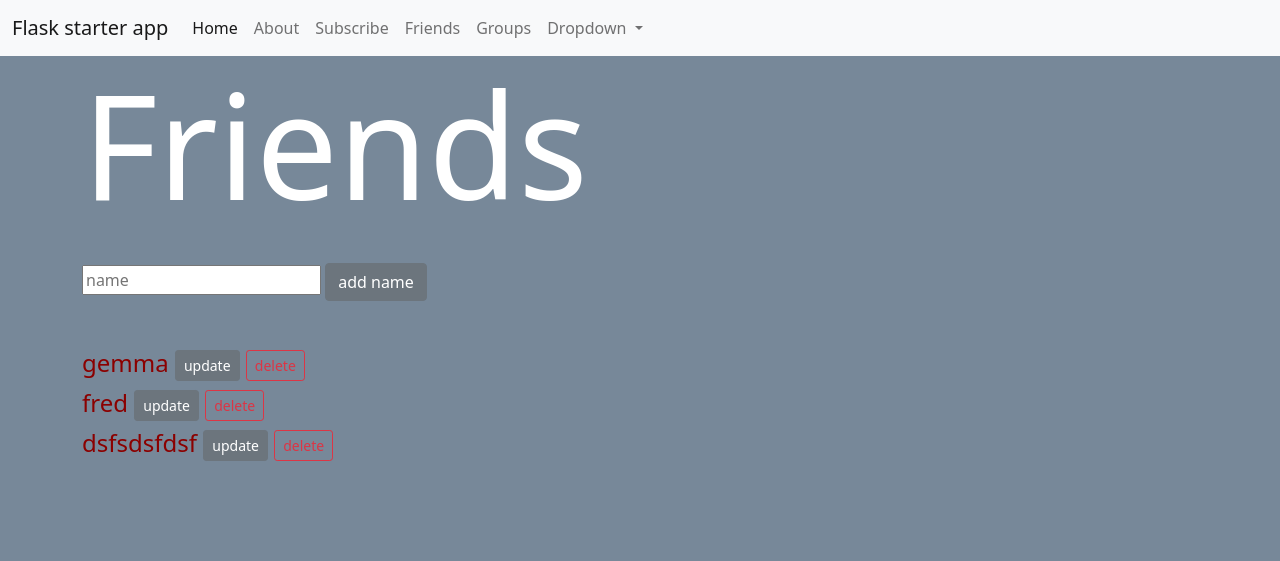
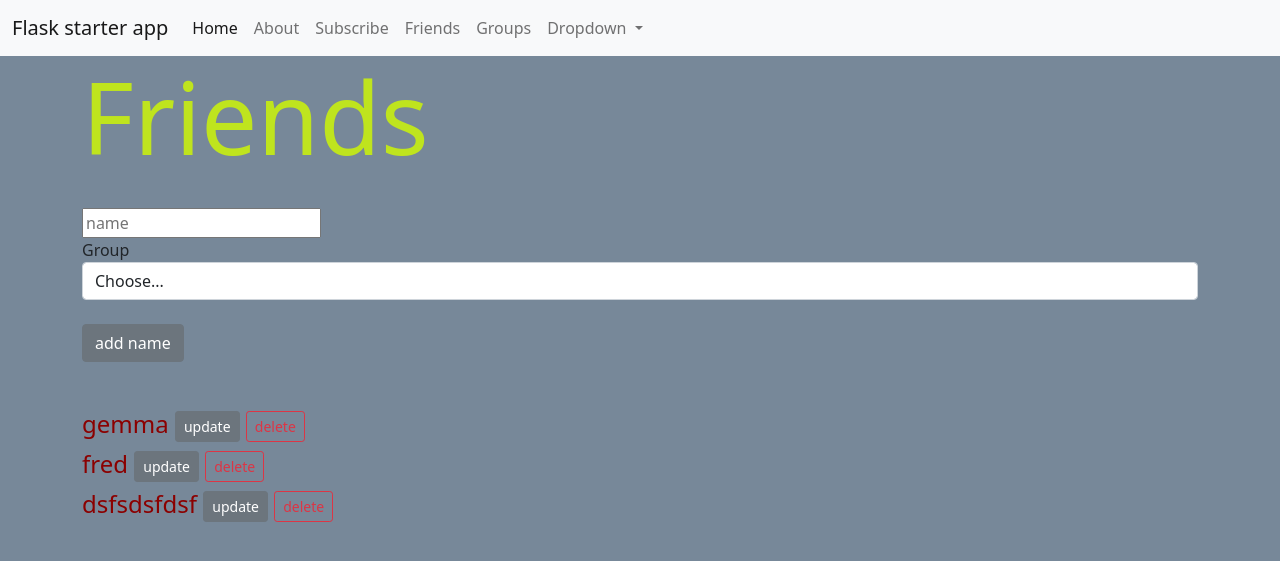
Before and after one commit to nbrown-dsl/flask-codemy-tutorial-series, a Flask app: page /friends/Friends in a window 1280 px wide. Shown: the top 561 px of the page. Run offline with Flask 2, Linux system fonts and the light colour scheme; data comes from the database, SQL or seed files in the repository; both versions use the stored data as it was after the commit.

Commit message:
working adding friend to group

```diff
--- a/app.py
+++ b/app.py
@@ -9,23 +9,28 @@ app.config['SQLALCHEMY_DATABASE_URI'] = 'sqlite:///friends.db'
 db = SQLAlchemy(app)
 
 #create database model
+class Group(db.Model):
+    id = db.Column(db.Integer, primary_key=True)
+    name = db.Column(db.String(200),nullable=False)
+    date_created = db.Column(db.DateTime, default = datetime.utcnow)
+    people = db.relationship('Friend', backref='group', lazy=True)
+
+    #create function to return string when we add something
+    def __repr__(self):
+        return '<Name %r>' % self.id
+
 class Friend(db.Model):
     id = db.Column(db.Integer, primary_key=True)
     name = db.Column(db.String(200),nullable=False)
     date_created = db.Column(db.DateTime, default = datetime.utcnow)
+    group_id = db.Column(db.Integer, db.ForeignKey('group.id'),
+        nullable=True)
 
     #create function to return stringwhen we add something
     def __repr__(self):
         return '<Name %r>' % self.id
 
-class Group(db.Model):
-    id = db.Column(db.Integer, primary_key=True)
-    name = db.Column(db.String(200),nullable=False)
-    date_created = db.Column(db.DateTime, default = datetime.utcnow)
 
-    #create function to return stringwhen we add something
-    def __repr__(self):
-        return '<Name %r>' % self.id
 
 db.create_all()
 db.session.commit()
@@ -81,18 +86,17 @@ def friends(modelName):
     if modelName == "Friends":
         if request.method == "POST":
             friend_name = request.form['name']
-            new_friend = Friend(name=friend_name)
+            friend_group = request.form['group']
+            new_friend = Friend(name=friend_name, group_id=friend_group)
             #push to databse
             try:
                 db.session.add(new_friend)
                 db.session.commit()
-                friends = Friend.query.order_by(Friend.date_created)
-                return render_template('friends.html',title=title, friends = friends, modelName = modelName)
+
             except:
                 return "there was error adding your friend"
-        else:
-            friends = Friend.query.order_by(Friend.date_created)
-            return render_template('friends.html',title=title, friends = friends, modelName = modelName)
+
+    #if group update
     else:
         if request.method == "POST":
             friend_name = request.form['name']
@@ -101,13 +105,12 @@ def friends(modelName):
             try:
                 db.session.add(new_friend)
                 db.session.commit()
-                groups = Group.query.order_by(Group.date_created)
-                return render_template('friends.html',title=title, friends = groups, modelName = modelName)
             except:
                 return "there was error adding the group"
-        else:
-            groups = Group.query.order_by(Group.date_created)
-            return render_template('friends.html',title=title, friends = groups, modelName = modelName)
+
+    friends = Friend.query.order_by(Friend.date_created)
+    groups = Group.query.order_by(Group.date_created)
+    return render_template('friends.html',title=title, friends = friends, groups = groups, modelName = modelName)
 
 @app.route('/subscribe')
 def subscribe():
--- a/static/css/style.css
+++ b/static/css/style.css
@@ -1,5 +1,5 @@
-h1 {color: white;
-font-size: 146px;}
+h1 {color: rgb(191, 228, 30);
+font-size: 100px;}
 
 h4 {color: darkred;}
 
--- a/templates/friends.html
+++ b/templates/friends.html
@@ -7,15 +7,34 @@
 
     <br>
 <form action="/friends/{{modelName}}" METHOD = "POST">
-    <input type="text" placeholder = "name" name = "name">
+    <input type="text" placeholder = "name" name = "name"><br>
+    {% if modelName == 'Friends' %}
+    <label for="group">Group</label>
+      <select id="group" class="form-control" name="group">
+        <option selected>Choose...</option>
+        {% for group in groups %}
+        <option >{{ group.name }}</option>
+        {% endfor %}
+      </select>
+    {% endif %}
+      <br>
     <input type="submit" value="add name" class="btn btn-secondary">
 </form>
  <br><br>
- {% for friend in friends %}
- <h4> {{friend.name }} <a href="/update/{{friend.id }}/{{modelName}}" class="btn btn-secondary btn-sm">update</a>
-  <a href="/delete/{{friend.id }}/{{modelName}}" class="btn btn-outline-danger btn-sm">delete</a>
-</h4>
- {% endfor %}
+ {% if modelName == 'Friends' %}
+      {% for friend in friends %}
+      <h4> {{friend.name }} <a href="/update/{{friend.id }}/{{modelName}}" class="btn btn-secondary btn-sm">update</a>
+        <a href="/delete/{{friend.id }}/{{modelName}}" class="btn btn-outline-danger btn-sm">delete</a>
+      </h4>
+      {% endfor %}
+  {% else %}
+      {% for group in groups %}
+      <h4> {{group.name }} <a href="/update/{{group.id }}/{{modelName}}" class="btn btn-secondary btn-sm">update</a>
+        <a href="/delete/{{group.id }}/{{modelName}}" class="btn btn-outline-danger btn-sm">delete</a>
+      </h4>
+      {% endfor %}
+
+ {% endif %}
     </div>
 
 
--- a/templates/index.html
+++ b/templates/index.html
@@ -2,8 +2,8 @@
  {% extends 'base.html' %}
  {% block title %} Flask starter app {% endblock %}
  {% block content %}
+<img  src="static/images/Dwight_School_Logo.png" width="100" >
+<div class='container'><h1 >Hello, world!</h1></div>
 
-<div class='container'><h1>Hello, world!</h1></div>
-  <img src="static/images/Dwight_School_Logo.png" width="200" >
 
 {% endblock %}
--- a/templates/update.html
+++ b/templates/update.html
@@ -1,10 +1,10 @@
 {% extends 'base.html' %}
-{% block title %} Update {% endblock %}
+{% block title %} Update {{modelName}} {% endblock %}
 {% block content %}
 
 
 <div class='container'>
-    <h1>Update Friends</h1>
+    <h1>Update {{modelName}}</h1>
 <br>
 <form action="/update/{{friend_to_update.id}}/{{modelName}}" METHOD = "POST">
     <input type="text" placeholder = "name" name = "name" value = "{{friend_to_update.name}}">
```
Also changed, not shown: friends.db.
